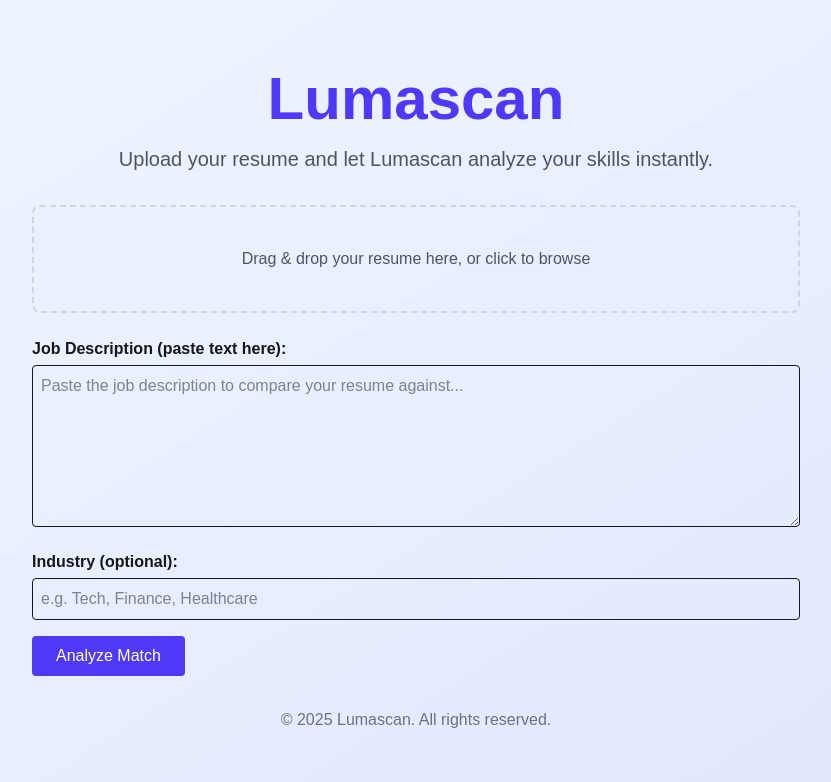
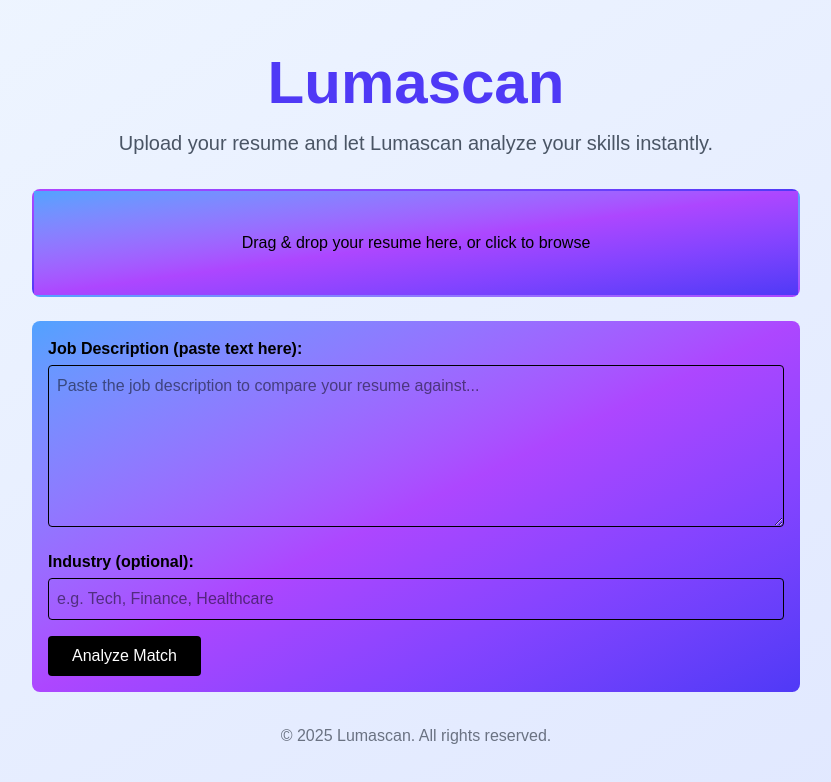
Before and after one commit to Moji42/LumaScan, a Next.js app in the folder frontend/: page / in a window 1280 px wide. Shown: the top 782 px of the page, without its empty margins (224-1055 px from the left). Built offline with nearby package versions, Linux system fonts and the light colour scheme.

Commit message:
Got the color fixed and added industry box

```diff
--- a/frontend/src/components/ResumeDropzone.tsx
+++ b/frontend/src/components/ResumeDropzone.tsx
@@ -6,7 +6,6 @@ export default function ResumeDropzone() {
   const [resumeText, setResumeText] = useState("");
   const [skills, setSkills] = useState<string[]>([]);
 
-  // Job description & match states always visible
   const [jobDesc, setJobDesc] = useState("");
   const [industry, setIndustry] = useState("");
   const [matching, setMatching] = useState(false);
@@ -107,13 +106,14 @@ export default function ResumeDropzone() {
     }
   };
 
+  const gradientBackground =
+    "bg-gradient-to-br from-blue-400 via-purple-500 to-indigo-600";
+
   return (
-    <div className="w-full max-w-3xl mx-auto">
+    <div className="w-full max-w-3xl mx-auto text-black">
       {/* Drag & Drop Area */}
       <div
-        className={`p-10 border-2 border-dashed rounded-lg transition-colors ${
-          dragActive ? "border-indigo-500 bg-indigo-50" : "border-gray-300"
-        }`}
+        className={`${gradientBackground} p-10 border-2 border-transparent rounded-lg transition-colors cursor-pointer text-black`}
         onDragEnter={handleDrag}
         onDragOver={handleDrag}
         onDragLeave={handleDrag}
@@ -126,7 +126,7 @@ export default function ResumeDropzone() {
           onChange={handleChange}
           accept="application/pdf"
         />
-        <label htmlFor="file-upload" className="cursor-pointer text-gray-600">
+        <label htmlFor="file-upload" className="cursor-pointer">
           {uploading
             ? "Uploading..."
             : dragActive
@@ -137,23 +137,24 @@ export default function ResumeDropzone() {
 
       {/* Extracted Skills & Resume Text (only if uploaded) */}
       {resumeText && (
-        <div className="mt-6 text-left">
-          <h3 className="text-lg font-bold">Extracted Skills:</h3>
-          <ul className="list-disc pl-5">
+        <div
+          className={`${gradientBackground} mt-6 text-left p-4 rounded-lg text-black`}
+          style={{ whiteSpace: "pre-wrap", maxHeight: "16rem", overflowY: "auto" }}
+        >
+          <h3 className="text-lg font-bold mb-2">Extracted Skills:</h3>
+          <ul className="list-disc pl-5 mb-4">
             {skills.map((skill, idx) => (
               <li key={idx}>{skill}</li>
             ))}
           </ul>
 
-          <h3 className="mt-4 text-lg font-bold">Resume Text:</h3>
-          <pre className="whitespace-pre-wrap bg-gray-100 p-3 rounded max-h-64 overflow-y-auto">
-            {resumeText}
-          </pre>
+          <h3 className="text-lg font-bold mb-2">Resume Text:</h3>
+          <pre>{resumeText}</pre>
         </div>
       )}
 
       {/* Job Description & Industry Input (always visible) */}
-      <div className="mt-6 text-left">
+      <div className={`${gradientBackground} mt-6 text-left p-4 rounded-lg text-black`}>
         <label htmlFor="job-desc" className="block font-semibold mb-1">
           Job Description (paste text here):
         </label>
@@ -162,7 +163,7 @@ export default function ResumeDropzone() {
           rows={6}
           value={jobDesc}
           onChange={(e) => setJobDesc(e.target.value)}
-          className="w-full border rounded p-2"
+          className="w-full border rounded p-2 text-black"
           placeholder="Paste the job description to compare your resume against..."
         />
         <label htmlFor="industry" className="block font-semibold mt-4 mb-1">
@@ -173,13 +174,13 @@ export default function ResumeDropzone() {
           type="text"
           value={industry}
           onChange={(e) => setIndustry(e.target.value)}
-          className="w-full border rounded p-2"
+          className="w-full border rounded p-2 text-black"
           placeholder="e.g. Tech, Finance, Healthcare"
         />
         <button
           onClick={analyzeMatch}
           disabled={matching}
-          className="mt-4 bg-indigo-600 text-white px-6 py-2 rounded disabled:bg-gray-400"
+          className="mt-4 bg-black text-white px-6 py-2 rounded disabled:opacity-50"
         >
           {matching ? "Analyzing..." : "Analyze Match"}
         </button>
@@ -187,7 +188,10 @@ export default function ResumeDropzone() {
 
       {/* Match Analysis Results */}
       {matchResult && (
-        <div className="mt-6 p-4 border rounded bg-indigo-50 text-left max-h-96 overflow-y-auto">
+        <div
+          className={`${gradientBackground} mt-6 p-4 rounded-lg text-black max-h-96 overflow-y-auto`}
+          style={{ whiteSpace: "pre-wrap" }}
+        >
           <h3 className="text-xl font-bold mb-2">Match Analysis Results</h3>
           <p>
             <strong>Match Score:</strong> {matchResult.match_score}%
@@ -221,7 +225,7 @@ export default function ResumeDropzone() {
             )}
           </ul>
 
-          <p className="mt-2 whitespace-pre-wrap">
+          <p className="mt-2">
             <strong>Industry Analysis:</strong> {matchResult.industry_analysis}
           </p>
         </div>
```
